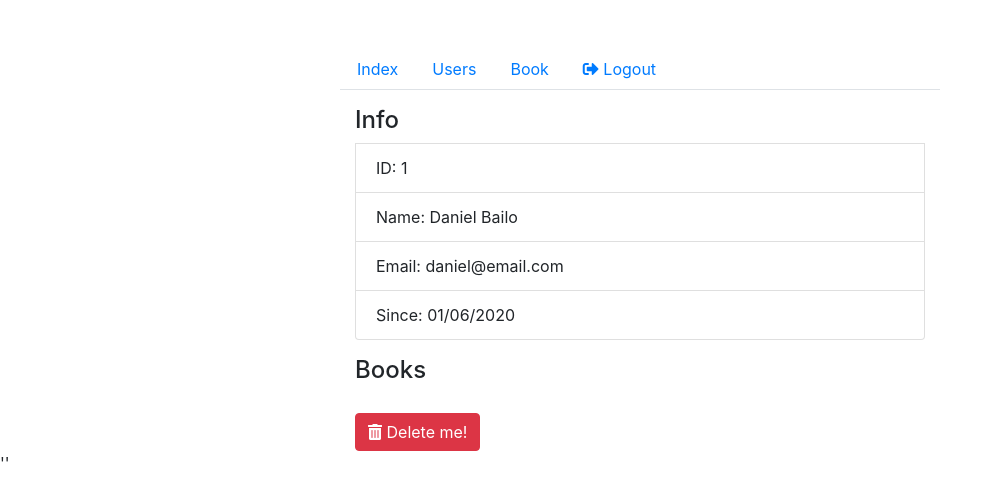
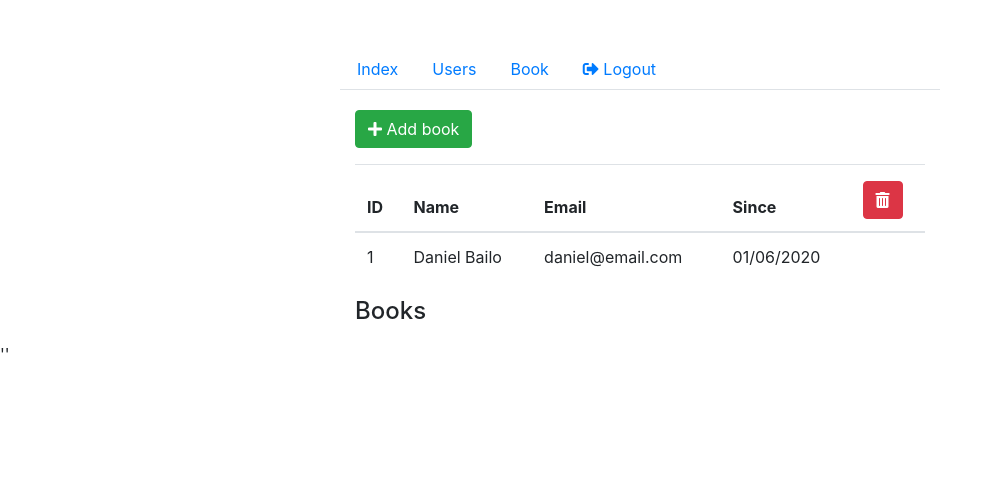
Before and after one commit to danbailo/first-webapp, a Flask app: page /users/1 in a window 1280 px wide. Shown: the top 501 px of the page, without its empty margins (0-987 px from the left). Run offline with Flask 2, Linux system fonts and the light colour scheme; a user stored in the database is signed in; data comes from the database, SQL or seed files in the repository; both versions use the stored data as it was after the commit; parts of the project's set-up code (start-up, migrations or seed data) failed here and were passed over; some libraries are stand-ins or nearby versions.

Commit message:
added user_form_book, for the user login and select a book to add in your account

```diff
--- a/src/app/models.py
+++ b/src/app/models.py
@@ -30,6 +30,9 @@
     email = db.Column(db.String(64), unique=True, nullable=False, index=True)
     password = db.Column(db.String(255), nullable=False)
     date_create = db.Column(db.DateTime, nullable=False)
+    books = db.relationship("Book", secondary=books_in_users, lazy=True,\
+        backref=db.backref("users") #number of users that have a determinate book
+    )
 
     def get_id(self):
         return self.id_user
--- a/src/app/templates/register.html
+++ b/src/app/templates/register.html
@@ -6,10 +6,7 @@
 
 {% block content %}
 
-{% from "components/macros.html" import submit_button, get_form_validate %}
-
 	{{ render_form(form, novalidate=True) }}
-
 	{% include "components/notifications.html" %}
 
 {% endblock %}
--- a/src/app/templates/user.html
+++ b/src/app/templates/user.html
@@ -9,24 +9,58 @@
 	{% set email = user.email %}
 	{% set date = user.date_create %}
 
-	<ul class="list-group">
+	<a class="btn btn-success mt-1" href="{{ url_for('add_book_user', id=user.id_user) }}" role="button">
+		<i class="fas fa-plus"></i> Add book
+	</a>
+
+	<!-- <div class="clearfix"></div> -->
+
+	<table class="table mt-3">
+		<thead>
+		  <tr>
+			<th scope="col">ID</th>
+			<th scope="col">Name</th>
+			<th scope="col">Email</th>
+			<th scope="col">Since</th>
+			<th>
+
+				<a class="btn btn-danger mt-1" href="{{ url_for('delete', id_user=user.id_user) }}" role="button">
+					<div class="fas fa-trash-alt"></div>
+				</a>
+
+			</th>
+		  </tr>
+		</thead>
+		<tbody>
+		  <tr>
+			<td>{{ id }}</td>
+			<td>{{ name }}</td>
+			<td>{{ email }}</td>
+			<td>{{ date | format_date }}</td>
+			<td>
+
+			</td>
+		  </tr>
+		</tbody>
+	  </table>
+
+
+	<!-- <ul class="list-group mt-2" style="width: 50%;">
 		<h4>Info</h4>
-		<li class="list-group-item">ID: {{ id }}</li>
-		<li class="list-group-item">Name: {{ name }}</li>
-		<li class="list-group-item">Email: {{ email }}</li>
-		<li class="list-group-item">Since: {{ date | format_date }}</li>
-	</ul>
+		<li class="list-group-item"></li>
+		<li class="list-group-item"></li>
+		<li class="list-group-item"></li>
+		<li class="list-group-item"></li>
+	</ul> -->
 
-	<ul class="list-group my-3">
+	<ul class="list-group my-2" style="width: 50%;">
 		<h4>Books</h4>
 		{% for book in user.books %}
 			<li class="list-group-item">Name: {{ book }}</li>
 		{% endfor %}
 	</ul>
 
-	<a class="btn btn-danger mt-1" href="{{ url_for('delete', id_user=user.id_user) }}" role="button">
-		<i class="fas fa-trash-alt"></i> Delete me!
-	</a>
+
 
 
 {% endblock %}
--- a/src/app/views.py
+++ b/src/app/views.py
@@ -6,7 +6,7 @@
 
 from app import db
 from app.models import User, Book
-from app.forms import LoginForm, RegisterForm, BookForm
+from app.forms import LoginForm, RegisterForm, BookForm, UserBookForm
 
 def init_app(app):
     @app.route("/")
@@ -43,7 +43,7 @@
             db.session.add(user)
             db.session.commit()
             flash("User create with successfully!", "success")
-            return redirect(url_for('index'))
+            return redirect("")
 
         return render_template("register.html", form=form)
 
@@ -86,3 +86,8 @@
             flash("Book create with successfully!", "success")
             return redirect("")
         return render_template("book/add.html", form=form)
+
+    @app.route("/user/<int:id>/add_book", methods=["GET", "POST"])
+    def add_book_user(id):
+        form = UserBookForm()
+        return render_template("book/add_book.html", form=form)
```
Also changed, not shown: src/app/forms.py (+19 -4 lines), src/app/templates/book/add_book.html (added, +12 -0 lines), src/app/database.db.
